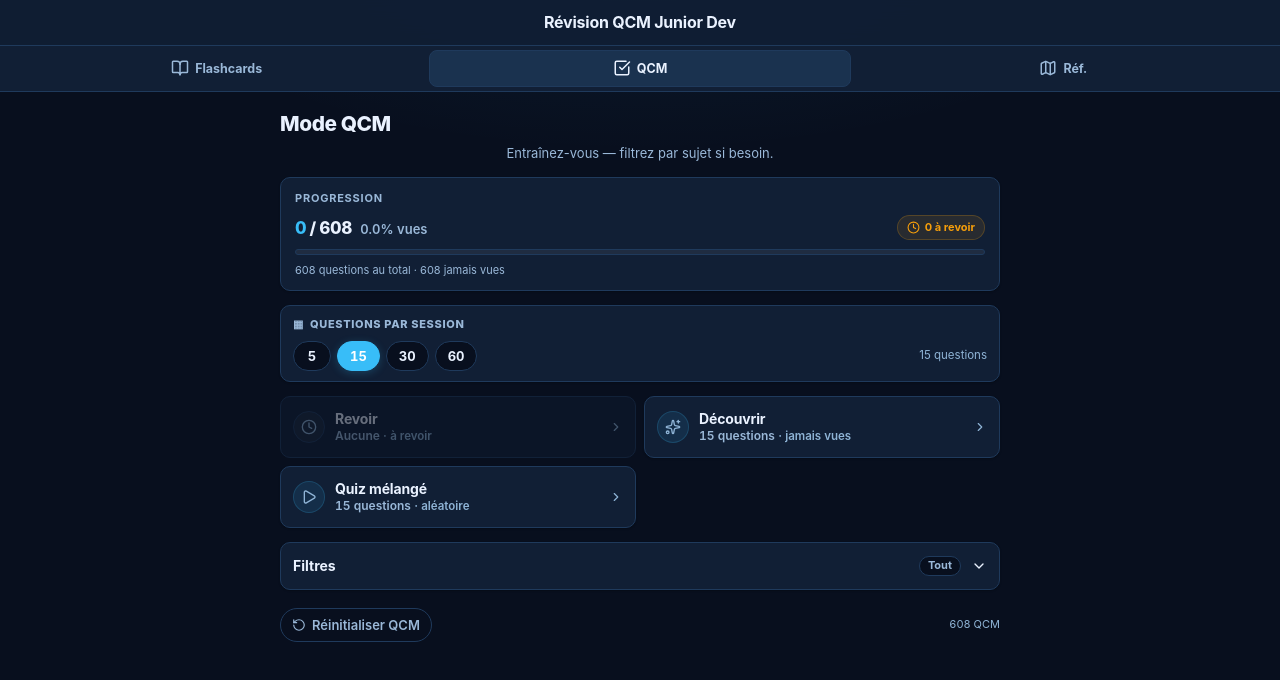
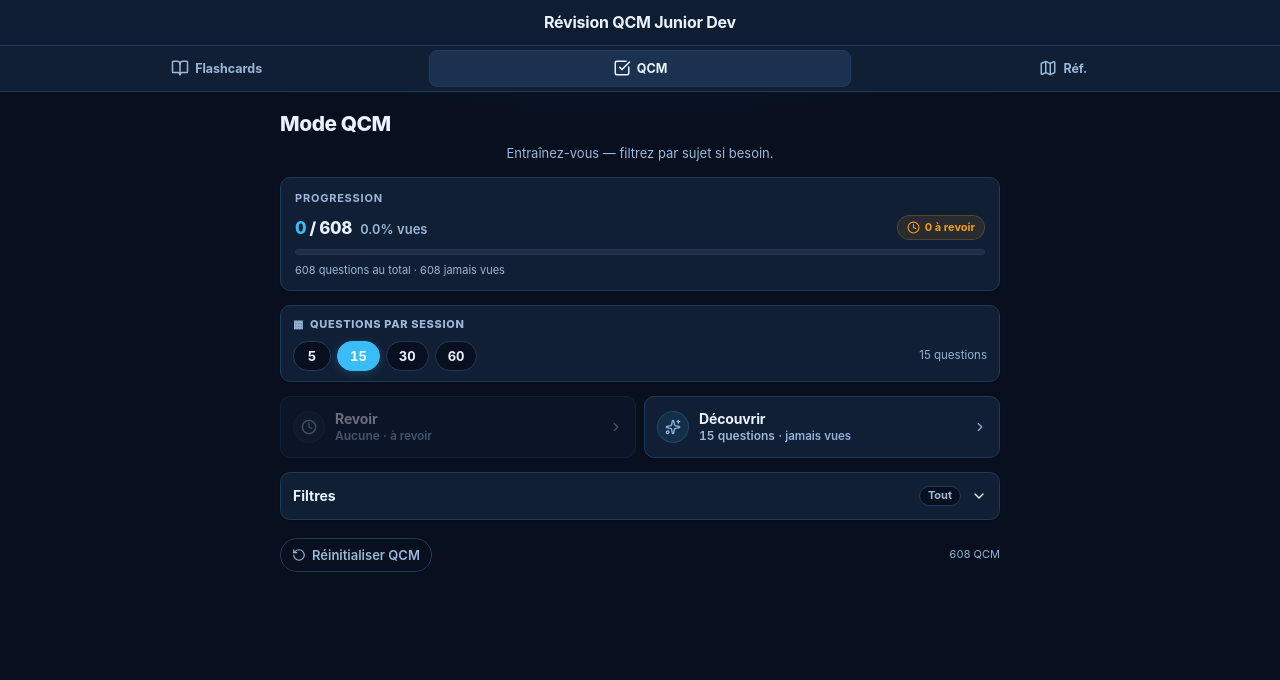
Before and after one commit to Azanore/learning_mcqs, a React (Vite) app: page /mcq in a window 1280 px wide. Shown: the top 680 px of the page. Built offline with nearby package versions, Linux system fonts and the light colour scheme; what ts-fsrs would draw is missing.

Commit message:
feat(mcq): keep only Revoir + Découvrir like flashcards — remove Quiz mélangé for consistency

```diff
--- a/src/pages/MCQPage.jsx
+++ b/src/pages/MCQPage.jsx
@@ -1,5 +1,5 @@
 import { useState, useEffect, useMemo } from 'react';
-import { Play, ChevronRight, ChevronDown, ChevronUp, Check, RotateCcw, Clock, Sparkles } from 'lucide-react';
+import { ChevronRight, ChevronDown, ChevronUp, Check, RotateCcw, Clock, Sparkles } from 'lucide-react';
 import MCQQuestion from '../components/MCQQuestion';
 import ProgressBar from '../components/ProgressBar';
 import { useApp } from '../context/AppContext';
@@ -139,14 +139,6 @@ export default function MCQPage() {
                 </span>
                 <ChevronRight size={14} className="choice-card-cta" aria-hidden />
               </button>
-              <button type="button" className="choice-card" onClick={() => handleStart('mock')} disabled={filteredTotal === 0} aria-describedby="desc-quiz-qcm">
-                <span className="choice-icon" aria-hidden><Play size={16} /></span>
-                <span className="choice-card-text">
-                  <span className="choice-title">Quiz mélangé</span>
-                  <span className="choice-count">{filteredTotal === 0 ? 'Aucune' : `${Math.min(size, filteredTotal)} questions`} <span className="faint">·</span> <span id="desc-quiz-qcm" className="choice-desc">aléatoire</span></span>
-                </span>
-                <ChevronRight size={14} className="choice-card-cta" aria-hidden />
-              </button>
             </div>
           </section>
 
```
